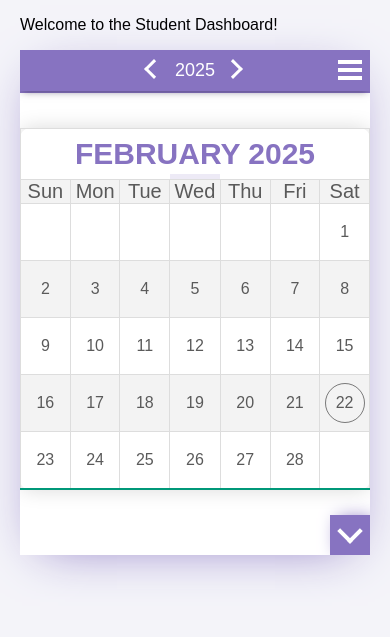
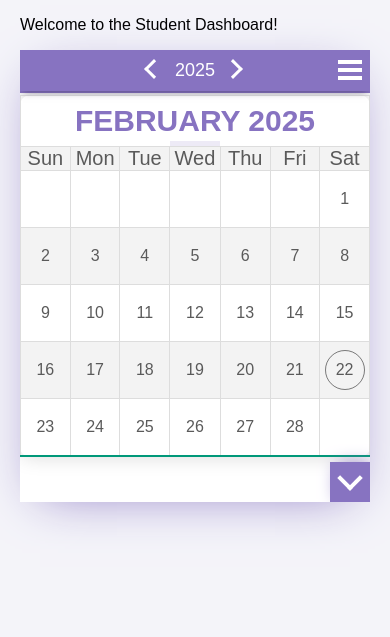
Before and after one commit to ihtkahs/Student-Centric-Leave-Management-System, a Django app: page /lms/hod/dashboard/ in a window 390 px wide. Shown: the part 78-715 px from the top of the page. Run offline with Django 5.2, Linux system fonts and the light colour scheme; a user stored in the database is signed in.

Commit message:
updated evo_calendar css

```diff
--- a/static/css/evo-calendar.css
+++ b/static/css/evo-calendar.css
@@ -839,7 +839,7 @@ button.icon-button > span.chevron-arrow-right {
 
     .calendar-inner {
         margin-left: 0;
-        padding: 53px 0 40px 0;
+        padding: 20px 0 20px 0;
         float: unset;
     }
     .calendar-inner::after {
```
Also changed, not shown: db.sqlite3.
